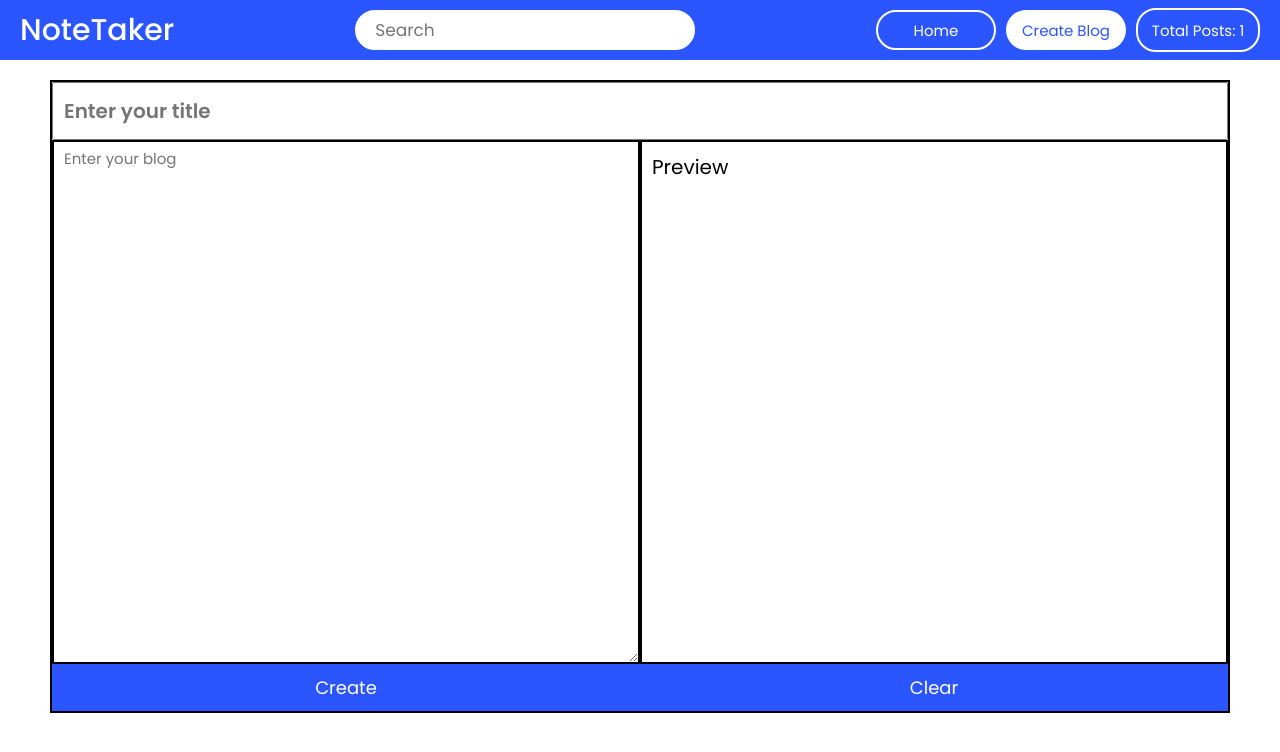
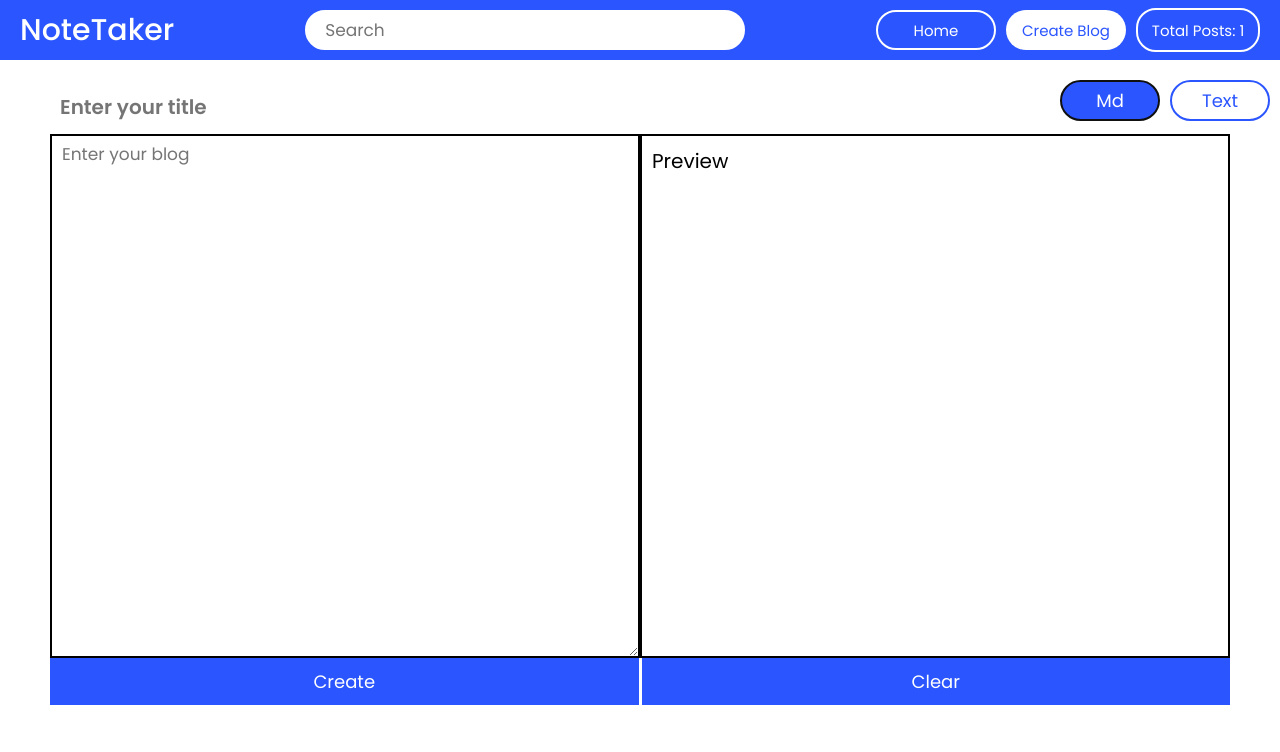
Before and after one commit to chaanakyaaM/NoteTaker, a React (Create React App) app: page /add in a window 1280 px wide. Shown: the top 752 px of the page. Built offline with nearby package versions, Linux system fonts and the light colour scheme.

Commit message:
new feature added (md/text)

```diff
--- a/src/App.css
+++ b/src/App.css
@@ -17,7 +17,6 @@
   margin: 0%;
 }
 
-
 .logo {
   color: var(--white-color);
   font-size: 30px;
@@ -36,8 +35,9 @@
   justify-content: space-between;
   z-index: 99;
 }
+
 .search{
-  width: 300px;
+  width: 400px;
   padding: 7px 20px;
   border-radius: 50px;
   font-size: 17px;
@@ -47,6 +47,7 @@
 .btn-section{
   width: 100%;
   display: flex;
+  gap: 3px;
 }
 .links {
   width: auto;
@@ -82,7 +83,7 @@ a {
   display: flex;
   align-items: center;
   justify-content: center;
-  gap: 5px;
+  /* gap: 5px; */
 }
 .edit-buttons button {
   width: 600px;
@@ -116,15 +117,21 @@ a {
   overflow: hidden;
 }
 
+
 .addblog {
   left: 60%;
   top: 20%;
-  border: 2px solid black;
   display: flex;
   flex-direction: column;
   margin: 50px;
   margin-top: 80px;
   overflow: hidden;
+}
+.addblog input{
+  border: none !important;
+  outline: none !important;
+  /* border-bottom: 2px solid black; */
+
 }
 .editfield {
   width: 100%;
@@ -145,9 +152,12 @@ a {
 .editfield textarea {
   height: auto;
   width: auto;
-  font-size: 15px;
+  font-size: 17px;
   padding: 5px 10px;
   border: 2px solid black;
+}
+.editfield textarea{
+  min-height: 300px;
 }
 
 .editfield input,
@@ -281,10 +291,23 @@ a {
   height: 100%;
   overflow: auto;
 }
-.newp {
+.open-post {
   height: fit-content;
   margin: 20px;
   margin-top: 80px;
+}
+.back{
+  background-color: var(--primary-color);
+  color: white;
+  border: none;
+  outline: none;
+  padding: 7px 40px;
+  font-size: 17px;
+  border-radius: 50px;
+  cursor: pointer;
+  position: sticky;
+  top: 70px;
+  right: 0px;
 }
 .content {
   width: 80%;
@@ -292,3 +315,22 @@ a {
   padding: 10px;
   border: 3px solid var(--primary-color);
 }
+.selector{
+  display: flex;
+  gap: 10px;
+  position: absolute;
+  right: 10px;
+}
+.selector > .choice{
+  width: 100px;
+  padding: 5px 10px;
+  border-radius: 50px;
+  background-color: white;
+  border: 2px solid var(--primary-color);
+  color: var(--primary-color);
+  transition-duration: 0.2s;
+}
+.choice:focus{
+  background-color: var(--primary-color);
+  color: white;
+}
--- a/src/App.js
+++ b/src/App.js
@@ -12,7 +12,7 @@ import OpenPost from './components/OpenPost';
 function App() {
 
     const initialPosts = [
-      { id:'125',title: 'Title_one', blog: 'loemEssay topiAn essay is nothing but a piece of content which is written from the perception of writer or author. Essays are similar to a story, pamphlet, thesis, etc. The best thing about Essay is you can use any type of language – formal or informal. It can biography, the autobiography of anyone. Following is a great list of 100 essay topics. We will be adding 400 more soon!', date: 'Sept 6 2024', time: '13:15' }
+      { id:'125',title: 'Title_one', blog: 'loemEssay topiAn essay is nothing but a piece of content which is written from the perception of writer or author. Essays are similar to a story, pamphlet, thesis, etc. The best thing about Essay is you can use any type of language – formal or informal. It can biography, the autobiography of anyone. Following is a great list of 100 essay topics. We will be adding 400 more soon!', date: 'Sept 6 2024', time: '13:15' ,choice: true }
     ];
 
     const [postsData, setPostsData] = useState(() => {
@@ -47,6 +47,7 @@ function App() {
                     data={postsData}
                     setdata={setPostsData}
                     id={item.id}
+                    choice={item.choice}
                   />
                 ))}
               </Postlist>
--- a/src/components/OpenPost.js
+++ b/src/components/OpenPost.js
@@ -1,22 +1,30 @@
 import React from 'react';
 import { useParams } from 'react-router-dom';
 import Markdown from "react-markdown";
+import { useNavigate } from 'react-router-dom';
 
 const OpenPost = ({ data }) => {
   const { id } = useParams();
+  const navigate = useNavigate();
   const post = data.find(item => item.id === id);
 
   if (!post) {
     return <p>Post not found</p>;
   }
 
+  function backclickhandler(){
+    navigate(-1)
+  }
+
   return (
-    <div className='newp'>
+    <div className='open-post'>
+      <button className='back' onClick={backclickhandler}>Back</button>
       <div className="content">
       <h1 className='title'>{post.title}</h1>
       <p>{post.date}</p>
       <p>{post.time}</p>
-      <Markdown className='markdown-preview'>{post.blog}</Markdown>
+      {post.choice ? <Markdown className='markdown-preview'>{post.blog}</Markdown> : <pre>{post.blog}</pre>}
+
       </div>
     </div>
   );
--- a/src/components/Post.js
+++ b/src/components/Post.js
@@ -5,7 +5,7 @@ import Cancel from '../assets/cancel.png'
 import Editimg from '../assets/edit.png';
 import Markdown from 'react-markdown';
 
-export default function Post({ title, blog, data, setdata, date, time,id }) {
+export default function Post({ title, blog, data, setdata, date, time,id ,choice }) {
   const [edit, setEdit] = useState(false);
   const [val, setVal] = useState(title);
   const [blogVal, setBlogVal] = useState(blog);
@@ -57,7 +57,7 @@ export default function Post({ title, blog, data, setdata, date, time,id }) {
           <h2 className="title">{val}</h2>
           <p className="date">{date}</p>
           <p className="time">{time}</p>
-          <Markdown className='md'>{blogVal}</Markdown>
+          {choice? <Markdown className='md'>{blogVal}</Markdown> : <pre className="md">{blogVal}</pre>}
           <button className='readmore' onClick={handleReadMore}>Read More</button>
           <div className="delandedit">
             <button className="del" onClick={delclickHandler}>
--- a/src/pages/Addblog.js
+++ b/src/pages/Addblog.js
@@ -1,4 +1,4 @@
-import React, { useState } from "react";
+import React, { useState,useRef,useEffect } from "react";
 import { toast } from 'react-toastify';
 import Markdown from "react-markdown";
 import { v4 as uuidv4 } from 'uuid';
@@ -8,6 +8,7 @@ export default function Addblog({ update, posts, add, setadd }) {
 
   const [value, setvalue] = useState("");
   const [textvalue, setTextvalue] = useState("");
+  const [choice, setchoice] = useState(true)
 
   function submit() {
     if ((value === "") | (textvalue === "")) {
@@ -22,7 +23,8 @@ export default function Addblog({ update, posts, add, setadd }) {
         blog: textvalue,
         date: dateinfo.slice(1, 4).join(" "),
         time: dateinfo[4],
-        id: uuidv4()
+        id: uuidv4(),
+        choice: choice
       },
       ...posts,
     ]);
@@ -35,20 +37,35 @@ export default function Addblog({ update, posts, add, setadd }) {
     setTextvalue('')
 
   }
+  const buttonRef = useRef(null);
+
+  useEffect(() => {
+    buttonRef.current.focus(); // Focus the button when the component mounts
+  }, []);
+  function choicehandler(param){
+    if (param==='Md'){
+      setchoice(true)
+    }
+    else{
+      setchoice(false)
+    }
+  }
 
   return (
     <>
     <div className="addblog">
+      <div className="selector">
+        <button className="choice choice1" ref={buttonRef} onClick={(e)=>choicehandler(e.target.textContent)}>Md</button>
+        <button className="choice choice2" onClick={(e)=>choicehandler(e.target.textContent)}>Text</button>
+      </div>
       <input
         type="text"
         className="inputfield"
         onChange={(e) => setvalue(e.target.value)}
         value={value}
         placeholder="Enter your title"
-
       />
       <div className="md-container">
-
       <textarea
         type="text"
         className="textfield"
@@ -58,7 +75,7 @@ export default function Addblog({ update, posts, add, setadd }) {
       />
       <div className="preview">
         {!textvalue && <p className="heading">Preview</p>}
-        <Markdown className='markdown-preview'>{textvalue}</Markdown>
+        {choice? <Markdown className='markdown-preview'>{textvalue}</Markdown> : <pre>{textvalue}</pre>}
         </div>
       </div>
       <div className='btn-section'>
```
